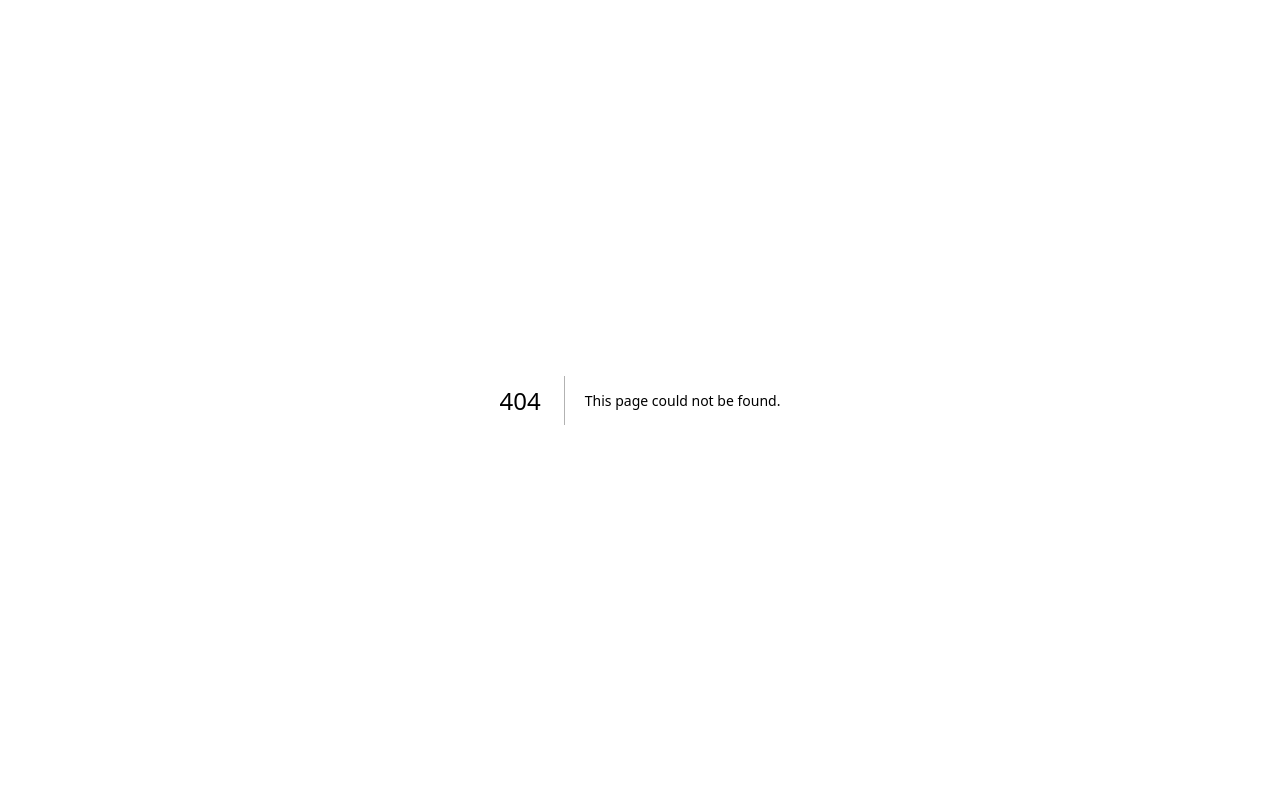
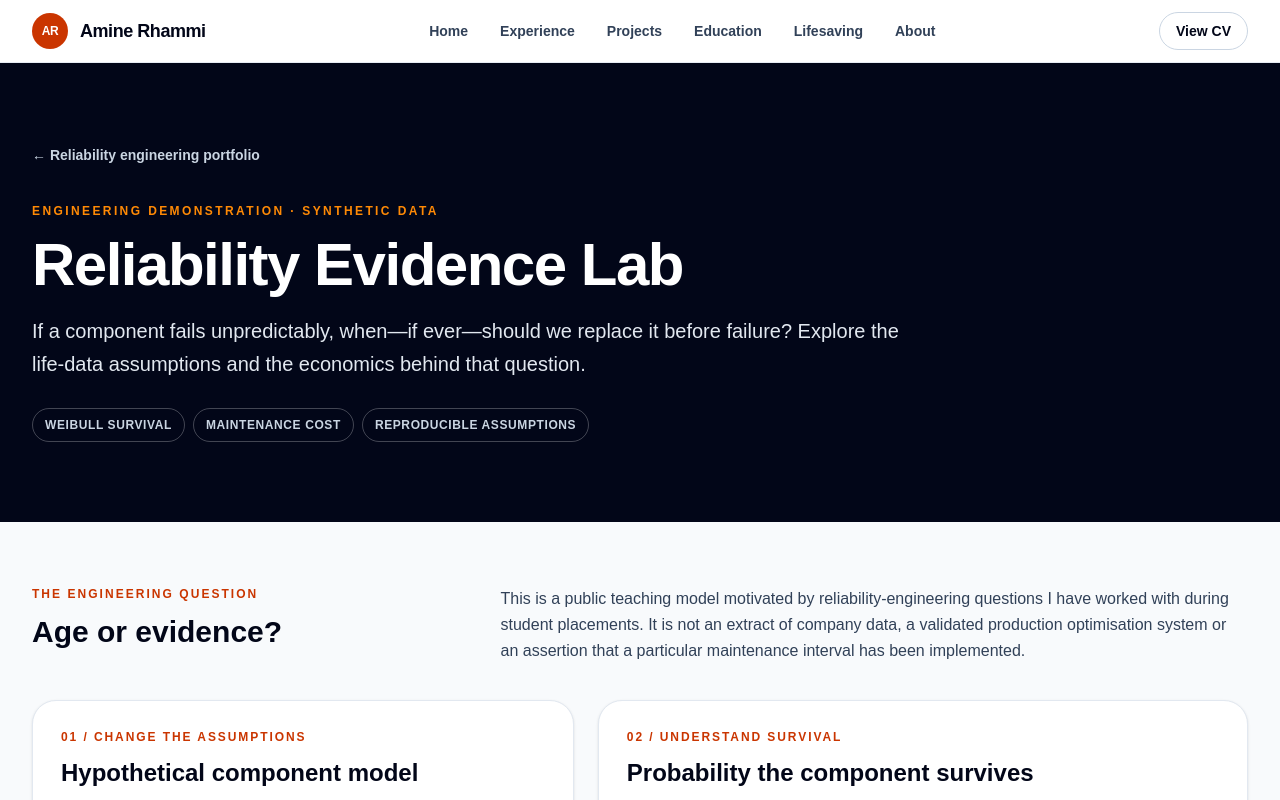
Before and after one commit to rhammi/amine-portfolio, a Next.js app: page /lab/reliability in a window 1280 px wide. Before the commit this address had no page. Shown: the top 800 px of the page. Built offline with nearby package versions, Linux system fonts and the light colour scheme.

Commit message:
Add Reliability Evidence Lab page and model framing

```diff
--- /dev/null
+++ b/app/lab/reliability/page.tsx
@@ -0,0 +1,45 @@
+import type { Metadata } from "next";
+import Link from "next/link";
+
+import Navbar from "@/components/ui/Navbar";
+import Footer from "@/components/ui/Footer";
+import ReliabilityLab from "@/components/lab/ReliabilityLab";
+
+export const metadata: Metadata = {
+  title: "Reliability Evidence Lab — Maintenance Decision Simulator",
+  description: "Interactive, fully synthetic Weibull survival and age-replacement economics demonstration by Amine Rhammi. Transparent assumptions, downloadable sample data and model source.",
+  alternates: { canonical: "/lab/reliability" },
+};
+
+export default function ReliabilityEvidenceLabPage() {
+  return (
+    <main id="main-content" className="min-h-screen bg-slate-50">
+      <Navbar />
+      <header className="bg-slate-950 text-white">
+        <div className="mx-auto max-w-7xl px-5 py-14 sm:px-8 sm:py-20">
+          <Link href="/for/reliability" className="text-sm font-bold text-slate-300 hover:text-white">← Reliability engineering portfolio</Link>
+          <p className="mt-9 text-xs font-extrabold uppercase tracking-[0.2em] text-orange-400">Engineering demonstration · Synthetic data</p>
+          <h1 className="mt-4 max-w-5xl text-5xl font-black tracking-tight sm:text-6xl">Reliability Evidence Lab</h1>
+          <p className="mt-5 max-w-4xl text-xl leading-relaxed text-slate-200">If a component fails unpredictably, when—if ever—should we replace it before failure? Explore the life-data assumptions and the economics behind that question.</p>
+          <div className="mt-7 flex flex-wrap gap-2 text-xs font-bold uppercase tracking-wider text-slate-300">
+            <span className="rounded-full border border-white/25 px-3 py-2">Weibull survival</span>
+            <span className="rounded-full border border-white/25 px-3 py-2">Maintenance cost</span>
+            <span className="rounded-full border border-white/25 px-3 py-2">Reproducible assumptions</span>
+          </div>
+        </div>
+      </header>
+      <div className="mx-auto max-w-7xl px-5 py-12 sm:px-8 sm:py-16">
+        <div className="mb-9 grid gap-5 lg:grid-cols-[.75fr_1.25fr]">
+          <div><p className="text-xs font-black uppercase tracking-[0.17em] text-orange-700">The engineering question</p><h2 className="mt-3 text-3xl font-black text-slate-950">Age or evidence?</h2></div>
+          <p className="text-base leading-relaxed text-slate-700">This is a public teaching model motivated by reliability-engineering questions I have worked with during student placements. It is not an extract of company data, a validated production optimisation system or an assertion that a particular maintenance interval has been implemented.</p>
+        </div>
+        <ReliabilityLab />
+        <div className="mt-12 flex flex-wrap items-center justify-between gap-4 border-t border-slate-300 pt-8">
+          <Link href="/projects/component-life-economics" className="text-sm font-bold text-slate-900 underline underline-offset-4">Related professional case study →</Link>
+          <a href="mailto:aminecana@hotmail.com?subject=Reliability%20Evidence%20Lab" className="rounded-full bg-orange-700 px-5 py-3 text-sm font-bold text-white hover:bg-orange-800">Challenge an assumption or get in touch</a>
+        </div>
+      </div>
+      <Footer />
+    </main>
+  );
+}
```
